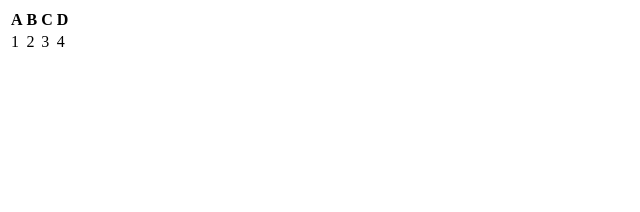
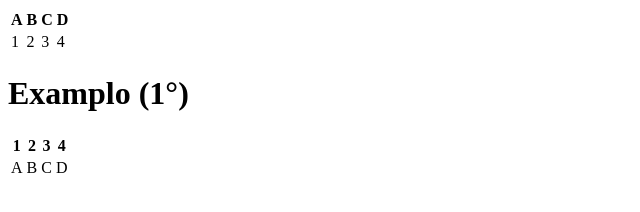
Before and after one commit to edskate/Cria-o-de-Tabelas-001, a plain HTML site: page index.html in a window 1280 px wide. Shown: the whole page, without its empty margins (0-640 px from the left). Drawn offline with Linux system fonts and the light colour scheme.

Commit message:
Foi adicionado uma table em index

```diff
--- a/index.html
+++ b/index.html
@@ -21,5 +21,21 @@
         <td>4</td>
       </tr>
     </table>
-  </body>
+    <h1>Examplo (1°)</h1>
+
+    <table>
+    <tr>
+    <th>1</th>
+    <th>2</th>
+    <th>3</th>
+    <th>4</th>
+    </tr>
+    <tr>
+    <td>A</td>
+    <td>B</td>
+    <td>C</td>
+    <td>D</td>
+    </tr>
+    </table>
+</body>
 </html>
```
